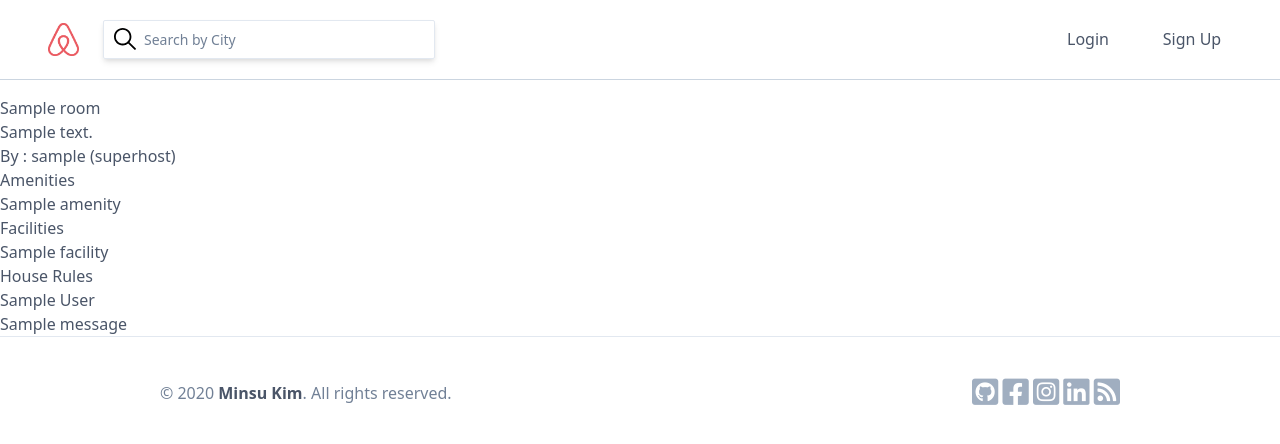
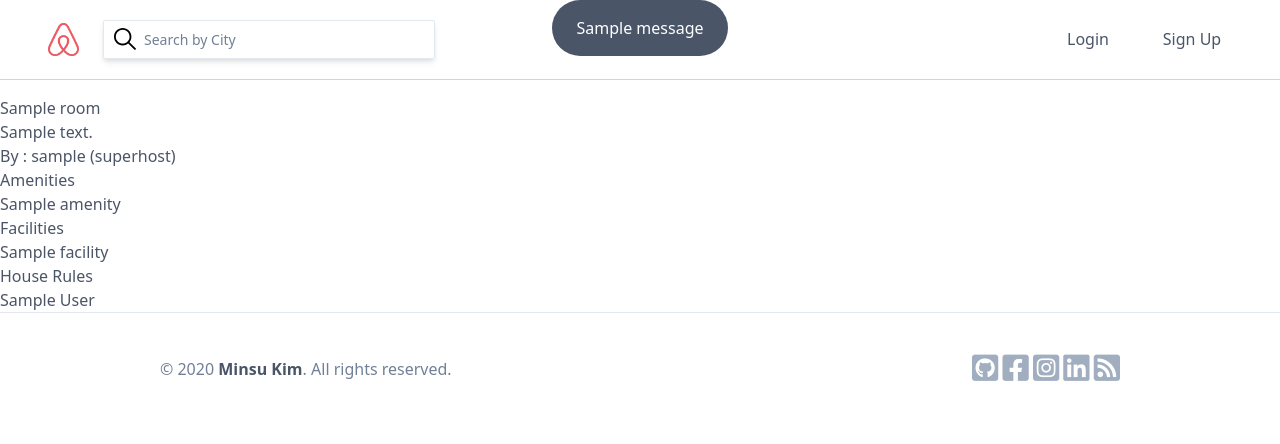
Before and after one commit to alstn2468/django-airbnb-clone, a Django app: page /rooms/1 in a window 1280 px wide. Shown: the top 444 px of the page. Run offline with Django 3.2, Linux system fonts and the light colour scheme; tables that the repository leaves empty hold one stand-in row (values such as "Sample post"); one stand-in notice (Sample message) is shown; style sheets or scripts are compiled from the project's sources; parts of the project's set-up code (start-up, migrations or seed data) failed here and were passed over; some libraries are stand-ins or nearby versions.

Commit message:
#284 Add partial messages style

```diff
--- a/templates/base.html
+++ b/templates/base.html
@@ -12,6 +12,7 @@
 </head>
 
 <body class="text-gray-700 mt-16 font-light text-sm md:text-base md:mt-24">
+    {% include "partials/messages.html" %}
     <header class="container max-w-full inset-0 flex items-center
     justify-between px-2 h-12 border-b border-gray-400 fixed bg-white md:h-20 md:px-6">
         <div class="flex items-center w-5/6 md:w-1/3">
@@ -35,7 +36,6 @@
 
     {% block content %}{% endblock content %}
 
-    {% include "partials/messages.html" %}
     {% include "partials/footer.html" %}
 </body>
 
--- a/templates/partials/messages.html
+++ b/templates/partials/messages.html
@@ -1,7 +1,10 @@
 {% if messages %}
-<ul class="messages">
+<ul class="absolute top-0 mx-auto left-0 right-0 z-10 flex justify-center">
   {% for message in messages %}
-  <li class="message {% if message.tags %} {{ message.tags }} {% endif %}">
+  <li
+    class="font-medium bg-gray-700 rounded-full text-white py-4 px-6
+    {% if message.tags %}{{ message.tags }}{% endif %}"
+  >
     {{ message }}
   </li>
   {% endfor %}
```
